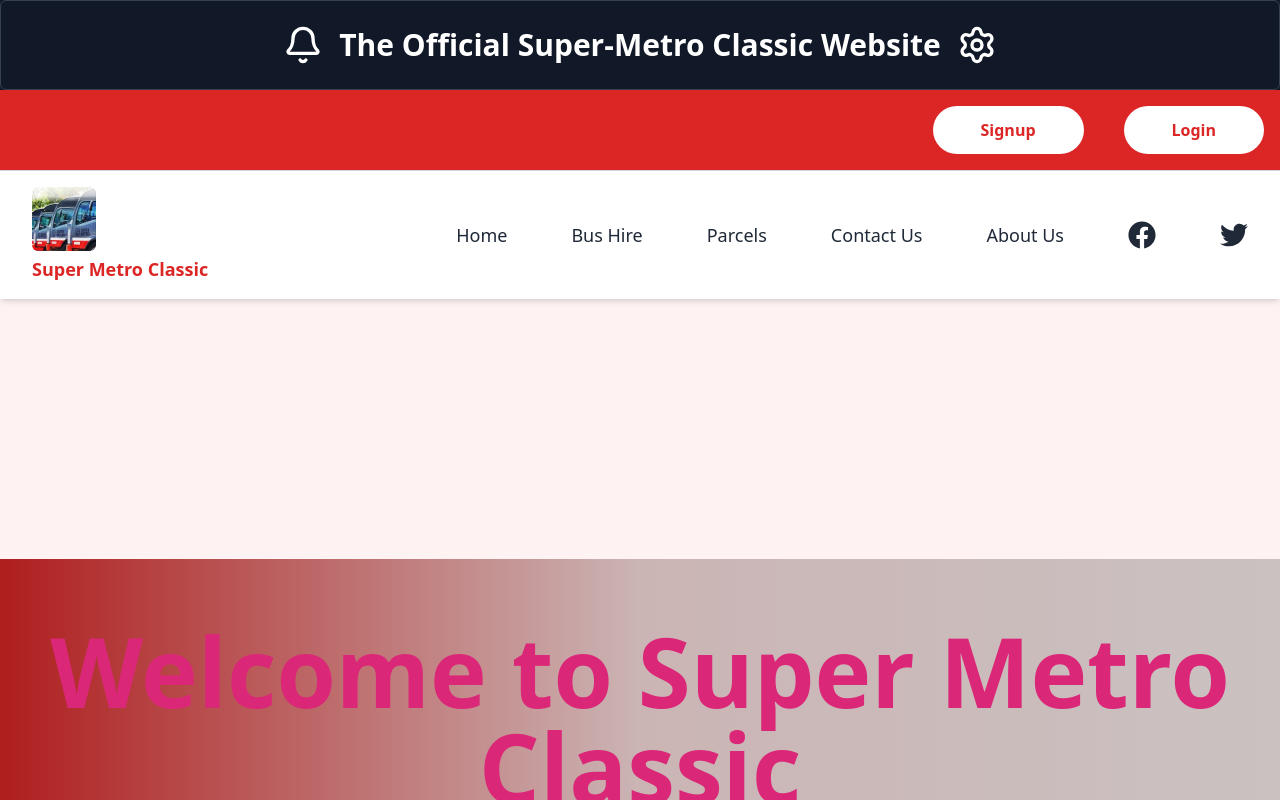
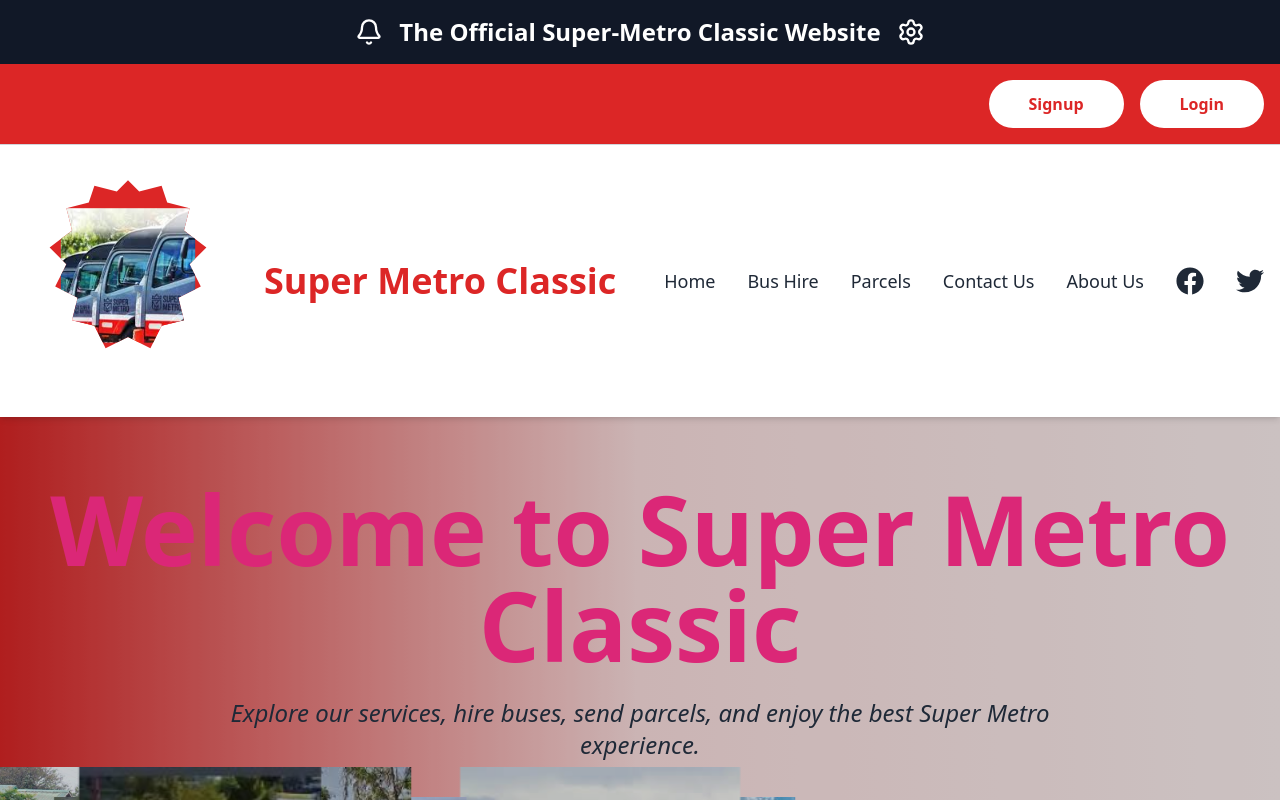
Before and after one commit to Nickson2511/super-metro-fronted, a React (Vite) app: page / in a window 1280 px wide. Shown: the top 800 px of the page. Built offline with nearby package versions, Linux system fonts and the light colour scheme.

Commit message:
Fix: add sizeable logo

```diff
--- a/src/components/Header.tsx
+++ b/src/components/Header.tsx
@@ -1,6 +1,6 @@
-import { Bell, Settings } from "lucide-react";
+import { Bell, Settings, Menu, X } from "lucide-react";
 import { FaFacebook, FaTwitter } from "react-icons/fa";
-import React, { useEffect, useState } from "react";
+import React, { useState } from "react";
 
 interface HeaderProps {
     title?: string;
@@ -11,87 +11,146 @@
     title = "The Official Super-Metro Classic Website",
     children,
 }: HeaderProps) {
-    const [textVisible, setTextVisible] = useState(true);
+    const [mobileMenuOpen, setMobileMenuOpen] = useState(false);
 
-    useEffect(() => {
-        const interval = setInterval(() => {
-            setTextVisible((prev) => !prev);
-        }, 13000);
-        return () => clearInterval(interval);
-    }, []);
+    const navItems = ["Home", "Bus Hire", "Parcels", "Contact Us", "About Us"];
 
     return (
         <>
-            {/* ================= Scrollable Header Content ================= */}
+            {/* ================= Announcement ================= */}
             <header className="w-full">
-                {/* Top announcement section */}
                 <div className="bg-gray-900 w-full">
-                    <div className="max-w-7xl mx-auto flex items-center justify-center space-x-4 p-6 border border-gray-700 rounded-md">
-                        <Bell className="w-10 h-10 text-white" />
-                        <span className="text-white font-semibold text-3xl">
+                    <div className="max-w-7xl mx-auto flex flex-wrap items-center justify-center gap-4 p-4 text-center">
+                        <Bell className="w-7 h-7 text-white" />
+                        <span className="text-white font-semibold text-lg md:text-2xl">
                             {title}
                         </span>
-                        <Settings className="w-10 h-10 text-white" />
-                        {children && (
-                            <div className="ml-4 flex items-center space-x-2">
-                                {children}
-                            </div>
-                        )}
+                        <Settings className="w-7 h-7 text-white" />
+                        {children && <div>{children}</div>}
                     </div>
                 </div>
 
-                {/* Auth buttons section */}
+                {/* ================= Auth Buttons ================= */}
                 <div className="bg-red-600 w-full">
-                    <div className="max-w-8xl mx-auto flex justify-end items-center p-4 space-x-10">
-                        <button className="bg-white text-red-600 font-semibold px-12 py-3 rounded-full hover:bg-gray-100 transition">
+                    <div className="max-w-8xl mx-auto flex justify-center md:justify-end gap-4 p-4">
+                        <button className="bg-white text-red-600 font-semibold px-10 py-3 rounded-full hover:bg-gray-100 transition">
                             Signup
                         </button>
-                        <button className="bg-white text-red-600 font-semibold px-12 py-3 rounded-full hover:bg-gray-100 transition">
+                        <button className="bg-white text-red-600 font-semibold px-10 py-3 rounded-full hover:bg-gray-100 transition">
                             Login
                         </button>
                     </div>
                 </div>
             </header>
 
-            {/* ================= Sticky Navigation Bar ================= */}
+            {/* ================= Navigation ================= */}
             <nav className="sticky top-0 z-50 bg-white border-t border-gray-300 shadow-md">
-                <div className="max-w-8xl mx-auto flex items-center justify-between p-4">
-                    {/* Logo */}
-                    <div className="flex flex-col items-start space-y-1 ml-4">
-                        <img
-                            src="/myLogo.jpeg"
-                            alt="Logo"
-                            className="w-16 h-16 object-cover rounded-md"
-                        />
-                        <span
-                            className={`text-red-600 font-bold text-lg transition-opacity duration-1000 ${textVisible ? "opacity-100" : "opacity-0"
-                                }`}
-                        >
+                <div className="max-w-8xl mx-auto flex items-center justify-between px-4 py-6">
+
+                    {/* ================= Logo + Text ================= */}
+                    <div className="flex items-center gap-6">
+                        {/* Bottle-cap logo (2× bigger) */}
+                        <div className="w-40 h-40 sm:w-48 sm:h-48 md:w-56 md:h-56">
+                            <svg
+                                viewBox="0 0 200 200"
+                                className="w-full h-full"
+                                aria-label="Super Metro Classic Logo"
+                            >
+                                <defs>
+                                    <clipPath id="capShape">
+                                        <path
+                                            d="
+                      M100 10
+                      L110 20 L130 15 L135 30 L155 35
+                      L150 55 L170 70 L155 85
+                      L165 105 L145 115 L150 135
+                      L130 140 L120 160 L100 150
+                      L80 160 L70 140 L50 135
+                      L55 115 L35 105 L45 85
+                      L30 70 L50 55 L45 35
+                      L65 30 L70 15 L90 20 Z"
+                                        />
+                                    </clipPath>
+                                </defs>
+
+                                {/* Background */}
+                                <path
+                                    d="
+                  M100 10
+                  L110 20 L130 15 L135 30 L155 35
+                  L150 55 L170 70 L155 85
+                  L165 105 L145 115 L150 135
+                  L130 140 L120 160 L100 150
+                  L80 160 L70 140 L50 135
+                  L55 115 L35 105 L45 85
+                  L30 70 L50 55 L45 35
+                  L65 30 L70 15 L90 20 Z"
+                                    fill="#dc2626"
+                                />
+
+                                {/* Image inside */}
+                                <image
+                                    href="/myLogo.jpeg"
+                                    x="40"
+                                    y="35"
+                                    width="120"
+                                    height="120"
+                                    clipPath="url(#capShape)"
+                                    preserveAspectRatio="xMidYMid slice"
+                                />
+                            </svg>
+                        </div>
+
+                        {/* Permanent text */}
+                        <div className="hidden sm:block text-3xl md:text-4xl font-extrabold text-red-600">
                             Super Metro Classic
-                        </span>
+                        </div>
                     </div>
 
-                    {/* Navigation */}
-                    <ul className="flex items-center space-x-16 mr-4">
-                        {["Home", "Bus Hire", "Parcels", "Contact Us", "About Us"].map(
-                            (item) => (
+                    {/* ================= Desktop Menu ================= */}
+                    <ul className="hidden md:flex items-center gap-8">
+                        {navItems.map((item) => (
+                            <li
+                                key={item}
+                                className="text-gray-800 text-lg font-medium hover:text-red-600 cursor-pointer"
+                            >
+                                {item}
+                            </li>
+                        ))}
+                        <FaFacebook className="w-7 h-7 text-gray-800 hover:text-blue-600 cursor-pointer" />
+                        <FaTwitter className="w-7 h-7 text-gray-800 hover:text-blue-400 cursor-pointer" />
+                    </ul>
+
+                    {/* ================= Mobile Button ================= */}
+                    <button
+                        className="md:hidden text-gray-800"
+                        onClick={() => setMobileMenuOpen(!mobileMenuOpen)}
+                        aria-label="Toggle menu"
+                    >
+                        {mobileMenuOpen ? <X size={30} /> : <Menu size={30} />}
+                    </button>
+                </div>
+
+                {/* ================= Mobile Menu ================= */}
+                {mobileMenuOpen && (
+                    <div className="md:hidden bg-white border-t border-gray-200 shadow-lg">
+                        <ul className="flex flex-col items-center gap-5 py-6">
+                            {navItems.map((item) => (
                                 <li
                                     key={item}
-                                    className="text-gray-800 text-lg font-medium hover:text-red-600 cursor-pointer"
+                                    onClick={() => setMobileMenuOpen(false)}
+                                    className="text-lg font-medium hover:text-red-600 cursor-pointer"
                                 >
                                     {item}
                                 </li>
-                            )
-                        )}
-
-                        <li>
-                            <FaFacebook className="w-7 h-7 text-gray-800 hover:text-blue-600 cursor-pointer" />
-                        </li>
-                        <li>
-                            <FaTwitter className="w-7 h-7 text-gray-800 hover:text-blue-400 cursor-pointer" />
-                        </li>
-                    </ul>
-                </div>
+                            ))}
+                            <div className="flex gap-6 pt-4">
+                                <FaFacebook className="w-6 h-6 text-gray-800 hover:text-blue-600 cursor-pointer" />
+                                <FaTwitter className="w-6 h-6 text-gray-800 hover:text-blue-400 cursor-pointer" />
+                            </div>
+                        </ul>
+                    </div>
+                )}
             </nav>
         </>
     );
--- a/src/features/home/HomePage.tsx
+++ b/src/features/home/HomePage.tsx
@@ -11,11 +11,9 @@
 export default function HomePage() {
     return (
         <div className="min-h-screen bg-red-50">
-            {/* Header */}
             <Header />
 
-            {/* Spacer + page content */}
-            <div className="pt-[240px] md:pt-[260px]">
+            {/* No spacer, hero attaches directly */}
             <HeroSection />
             <RouteSection />
             <TopDestinations />
@@ -25,6 +23,5 @@
             <CrossLine />
             <Footer />
         </div>
-        </div>
     );
 }
```
Lines whose indentation alone changed are shown as unchanged.
